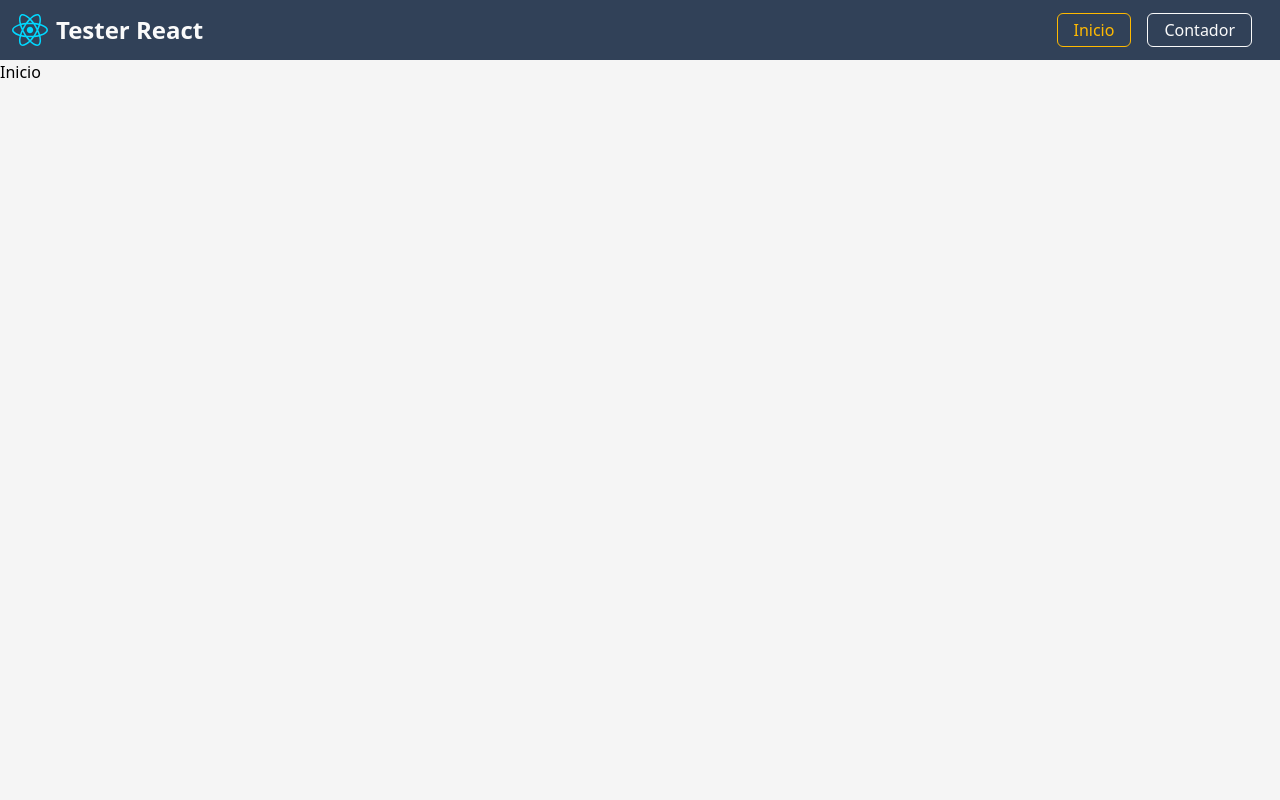
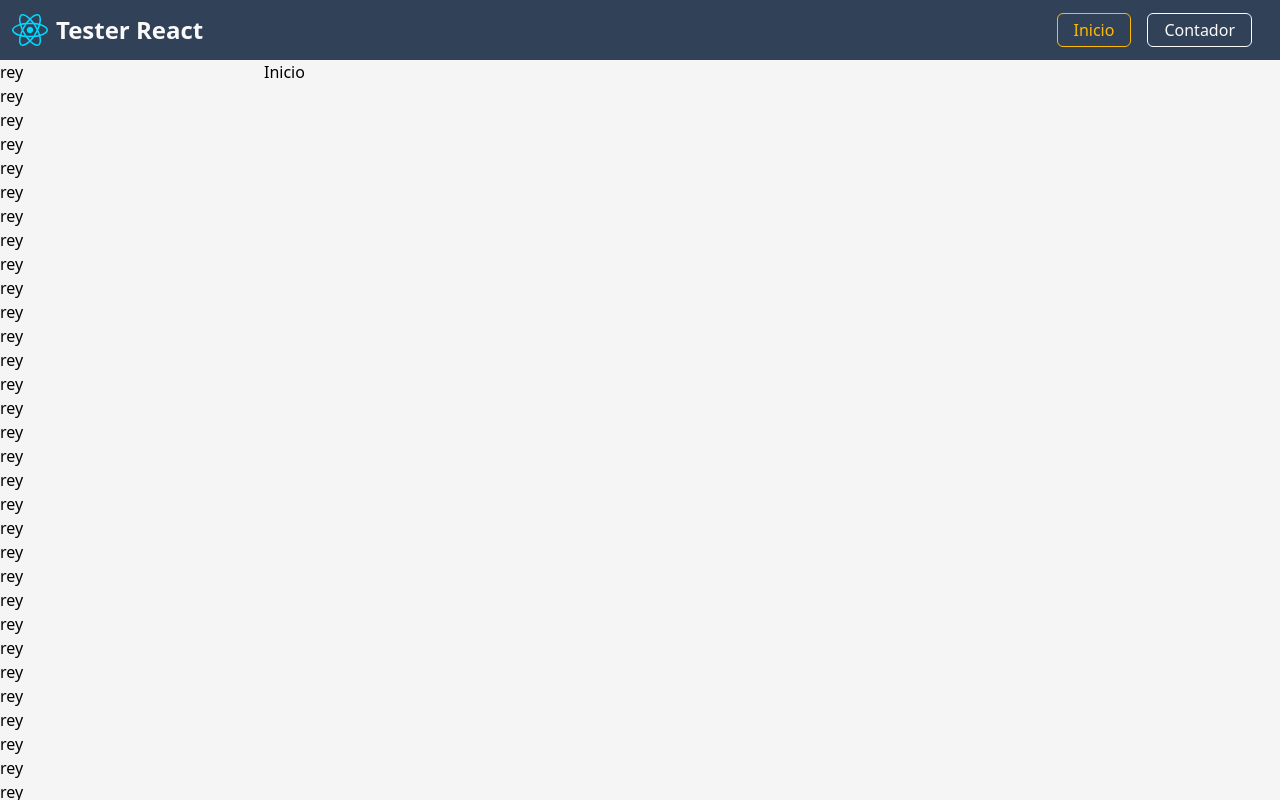
Before and after one commit to DanyVaic18/react_testers_sbz, a React (Vite) app: page / in a window 1280 px wide. Built offline with nearby package versions, Linux system fonts and the light colour scheme.

Commit message:
feat: Se agrego a la apliacion el componente de SideBar lateral en la apliacacion

```diff
--- a/src/App.tsx
+++ b/src/App.tsx
@@ -1,17 +1,30 @@
 import { Link, useLocation } from "wouter";
 import AppWRoutes from "./router/AppWRoutes";
 import reactLogo from "./assets/react.svg";
+import { useMemo } from "react";
+import SideBar from "./layout/SideBar";
 
 const TABS = [
-  { id: 0, name: "Home", text: "Inicio", href: "/" },
-  { id: 1, name: "initProyect", text: "Contador", href: "/init-react-vite" },
+  { id: 0, name: "Home", text: "Inicio", href: "/", showSidebar: true },
+  {
+    id: 1,
+    name: "initProyect",
+    text: "Contador",
+    href: "/init-react-vite",
+    showSidebar: false,
+  },
 ];
 
 function App() {
   const [pathName] = useLocation();
+
+  const currentTab = useMemo(() => {
+    return TABS.find((tab) => tab.href === pathName);
+  }, [pathName]);
+
   return (
-    <div className="flex h-[100vh] flex-col bg-neutral-100">
-      <header className="bg-slate-700 text-neutral-50">
+    <div className="flex flex-col bg-neutral-100">
+      <header className="sticky top-0 bg-slate-700 text-neutral-50">
         <nav className="flex justify-between p-3">
           <div className="flex items-center gap-2">
             <img src={reactLogo} className="logo react" alt="React logo" />
@@ -33,7 +46,10 @@ function App() {
           </ul>
         </nav>
       </header>
-      <AppWRoutes />
+      <div className="flex w-full">
+        {currentTab?.showSidebar && <SideBar />}
+        <AppWRoutes />
+      </div>
     </div>
   );
 }
--- a/src/Views/Counter.tsx
+++ b/src/Views/Counter.tsx
@@ -15,7 +15,7 @@ const CounterPage = () => {
   }, []);
 
   return (
-    <div className="flex items-start gap-2 p-4">
+    <div className="flex w-full items-start gap-2 p-4">
       <div className="flex flex-1/12 flex-col gap-2">
         <CardHorizontal
           src={viteLogo}
--- a/src/Views/Home.tsx
+++ b/src/Views/Home.tsx
@@ -1,7 +1,9 @@
 // import React from 'react'
 
 const HomePage = () => {
-  return <div>Inicio</div>;
+  return (
+    <div className="flex w-full">Inicio</div>
+  );
 };
 
 export default HomePage;
--- /dev/null
+++ b/src/layout/SideBar.tsx
@@ -0,0 +1,57 @@
+import React from "react";
+
+const SideBar = () => {
+  return (
+    <div
+      className="sticky top-[60px] h-[calc(100vh_-_60px)] min-w-[264px] overflow-y-auto pb-2"
+      // style={{
+      //   height: "calc(100vh - 60px)",
+      // }}
+    >
+      <p>rey</p>
+      <p>rey</p>
+      <p>rey</p>
+      <p>rey</p>
+      <p>rey</p>
+      <p>rey</p>
+      <p>rey</p>
+      <p>rey</p>
+      <p>rey</p>
+      <p>rey</p>
+      <p>rey</p>
+      <p>rey</p>
+      <p>rey</p>
+      <p>rey</p>
+      <p>rey</p>
+      <p>rey</p>
+      <p>rey</p>
+      <p>rey</p>
+      <p>rey</p>
+      <p>rey</p>
+      <p>rey</p>
+      <p>rey</p>
+      <p>rey</p>
+      <p>rey</p>
+      <p>rey</p>
+      <p>rey</p>
+      <p>rey</p>
+      <p>rey</p>
+      <p>rey</p>
+      <p>rey</p>
+      <p>rey</p>
+      <p>rey</p>
+      <p>rey</p>
+      <p>rey</p>
+      <p>rey</p>
+      <p>rey</p>
+      <p>rey</p>
+      <p>rey</p>
+      <p>rey</p>
+      <p>rey</p>
+      <p>rey</p>
+      <p>rey</p>
+    </div>
+  );
+};
+
+export default SideBar;
```
